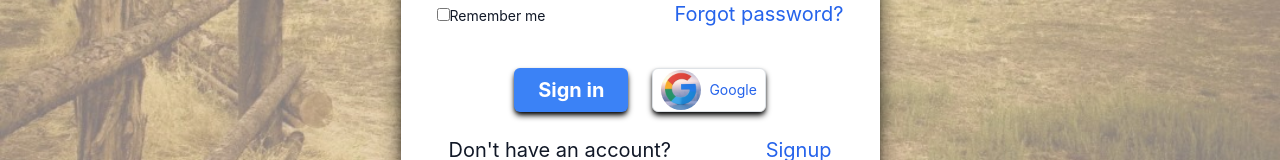
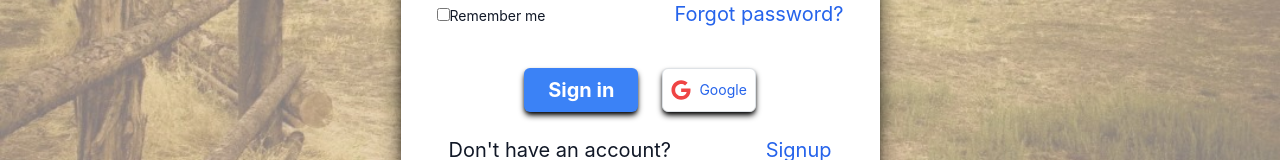
Before and after one commit to uchman005/chakulabora, a Next.js app: page /auth/signin in a window 1280 px wide. Shown: the part 513-673 px from the top of the page. Built offline with nearby package versions, Linux system fonts and the light colour scheme; no server answers.

Commit message:
Refactor SignIn component: Improve type safety and rename handleClick to handleSubmit

```diff
--- a/src/pages/auth/signin.tsx
+++ b/src/pages/auth/signin.tsx
@@ -1,11 +1,10 @@
-import { useState, useEffect } from 'react';
+import { useState, useEffect, ChangeEvent } from 'react';
 import Footer from '@/components/Footer';
 import Navbar from '@/components/Navbar';
 import { signIn, useSession } from 'next-auth/react';
 import Router from 'next/router'
 import { useColorModeValue, useToast } from '@chakra-ui/react';
 import Link from 'next/link';
-import Image from 'next/image'
 import { FaEyeSlash, FaEye, FaGoogle } from 'react-icons/fa';
 import Required from '@/components/Required';
 export default function SignIn() {
@@ -15,13 +14,13 @@ export default function SignIn() {
       Router.replace("/dashboard")
     }
   }, [status]);
-  const [formData, setFormData] = useState({
+  const [formData, setFormData] = useState<{email: string, password: string}>({
     email: '',
     password: '',
   });
-  const [loading, setLoading] = useState(false);
+  const [loading, setLoading] = useState<boolean>(false);
   const toast = useToast();
-  const handleClick = async (e: any) => {
+  const handleSubmit = async (e: any) => {
     e.preventDefault();
     setLoading(true);
     try {
@@ -74,13 +73,12 @@ export default function SignIn() {
       setLoading(false);
     }
   }
-  const handleChange = (e: React.ChangeEvent<HTMLInputElement>) => {
+  const handleChange = (e: ChangeEvent<HTMLInputElement>) => {
     let { value, name } = e.target;
     setFormData((prev) => ({ ...prev, [name]: value }))
   }
   const bgColor = useColorModeValue("gray.50", "gray.800");
-  const bgColor1 = useColorModeValue("white", "gray.700");
-  const [show, setShow] = useState(false);
+  const [show, setShow] = useState<boolean>(false);
   const type = show ? 'text' : 'password';
   return (
     <>
@@ -88,7 +86,7 @@ export default function SignIn() {
       <div className="bg-[url('/background.jpg')] bg-cover bg-fixed text-xl text-gray-900">
         <div className={`pt-6 flex flex-col items-center justify-center min-h-screen bg-${bgColor}`}>
           <h1 className='text-center text-4xl md:text-5xl lg:text-6xl mt-6 mb-3'>Welcome back </h1>
-          <form onSubmit={handleClick} className="lg:m-8 bg-white rounded-lg p-8 shadow-xl shadow-black">
+          <form onSubmit={handleSubmit} className="lg:m-8 bg-white rounded-lg p-8 shadow-xl shadow-black">
             <h1 className="text-center text-3xl mb-6">User Login</h1>
             <div className="flex flex-wrap -mx-3 mb-2">
               <div className="w-full px-3">
@@ -115,7 +113,7 @@ export default function SignIn() {
                   <input
                     className="appearance-none block w-full bg-gray-200 border border-gray-200 rounded py-3 px-4 leading-tight focus:outline-none focus:bg-white focus:border-gray-500"
                     id="password"
-                    type={show ? "text" : "password"}
+                    type={type}
                     placeholder="* * * * *"
                     name="password"
                     value={formData.password}
@@ -158,13 +156,7 @@ export default function SignIn() {
                 type="button"
                 onClick={() => signIn("google", { redirect: false })}
               >
-                <Image
-                  className="h-10 w-10 rounded-full"
-                  src="/google.jpg"
-                  width={24}
-                  height={24}
-                  alt="Google"
-                />
+                <FaGoogle className='text-red-500' />
                 <span className="text-sm">Google</span>
               </button>
             </div>
```
Also changed, not shown: 1 other file (tests, documents, lock files or other folders).
